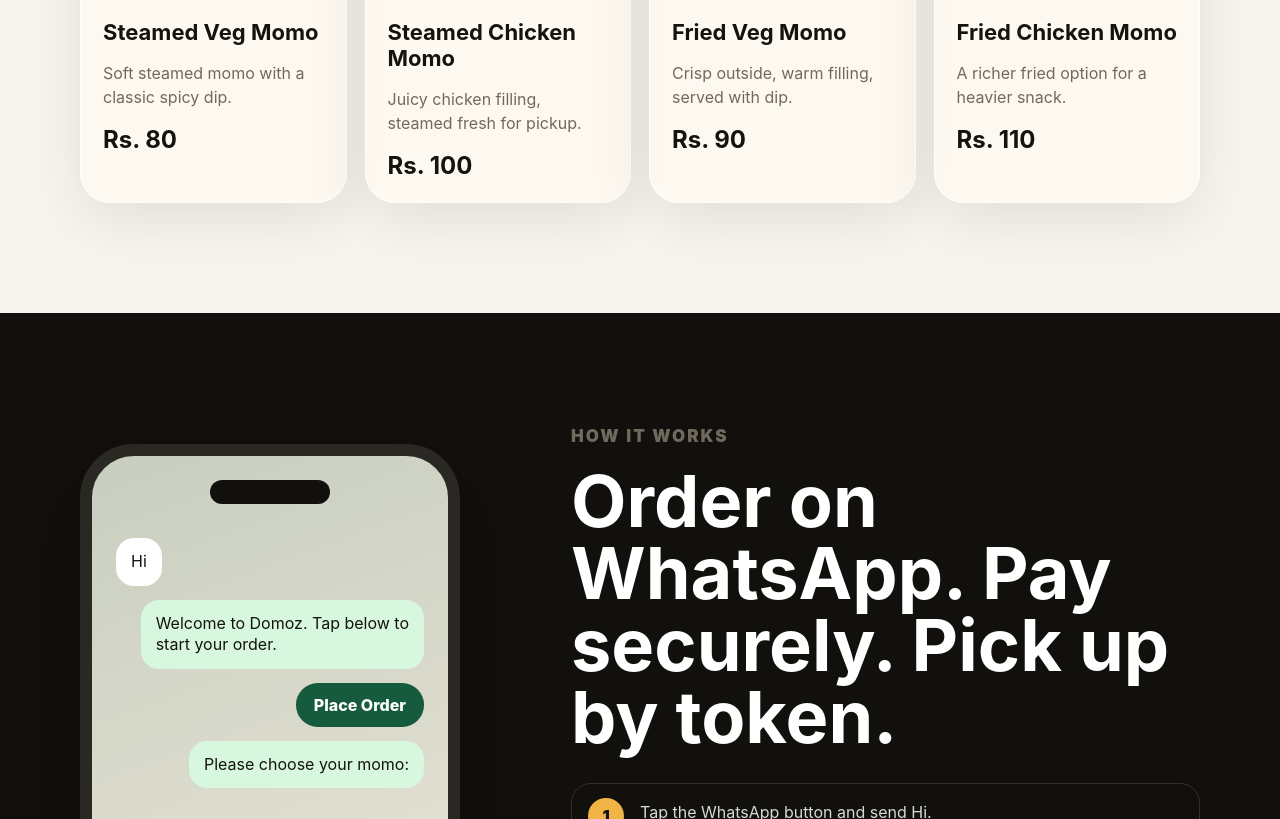
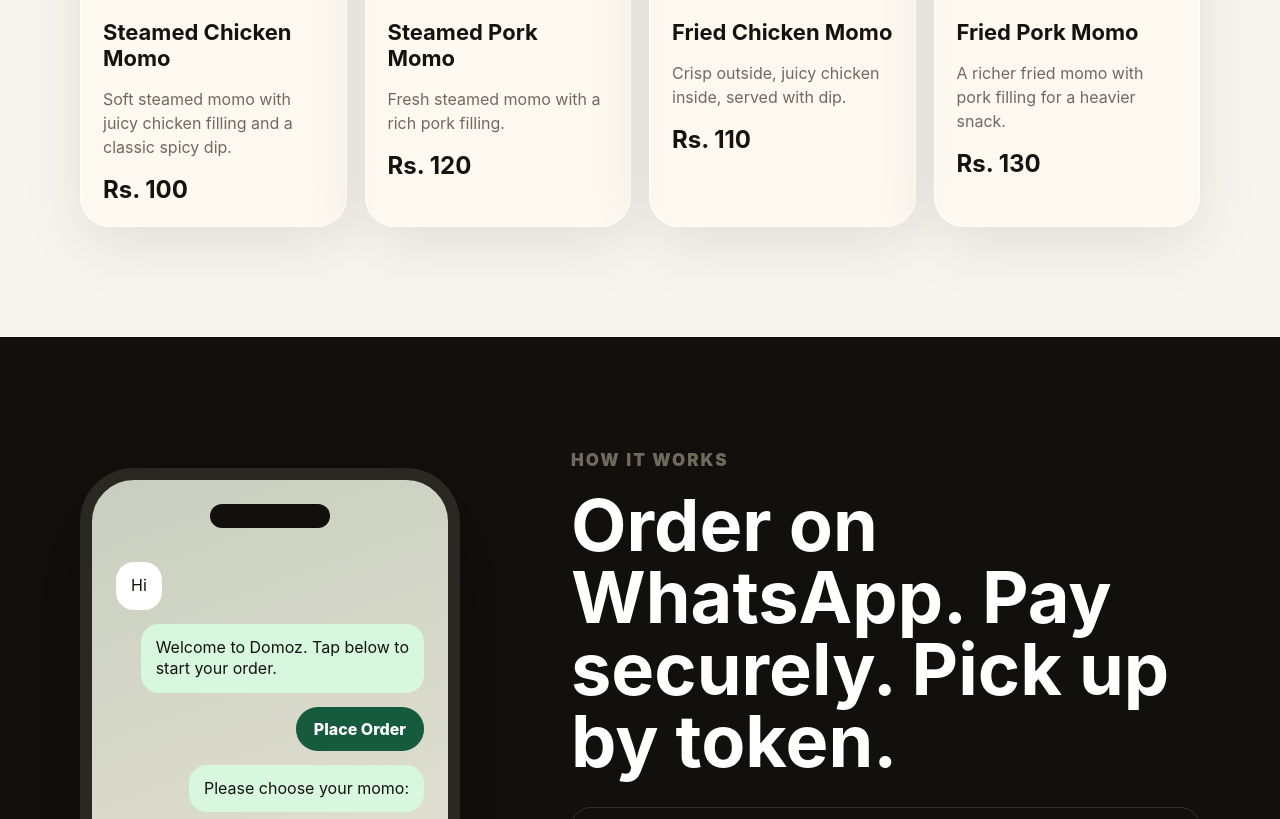
Before and after one commit to syberPawn/My-Momo-Stall, a plain HTML site: page index.html in a window 1280 px wide. Shown: the part 1440-2259 px from the top of the page. Drawn offline with Linux system fonts and the light colour scheme.

Commit message:
Menu changes

```diff
--- a/index.html
+++ b/index.html
@@ -89,9 +89,9 @@
               alt="White plate with momo and sauce"
             />
             <div>
-              <h3>Steamed Veg Momo</h3>
-              <p>Soft steamed momo with a classic spicy dip.</p>
-              <strong>Rs. 80</strong>
+              <h3>Steamed Chicken Momo</h3>
+              <p>Soft steamed momo with juicy chicken filling and a classic spicy dip.</p>
+              <strong>Rs. 100</strong>
             </div>
           </article>
           <article class="menu-card reveal">
@@ -100,9 +100,9 @@
               alt="Momo platter with sauces"
             />
             <div>
-              <h3>Steamed Chicken Momo</h3>
-              <p>Juicy chicken filling, steamed fresh for pickup.</p>
-              <strong>Rs. 100</strong>
+              <h3>Steamed Pork Momo</h3>
+              <p>Fresh steamed momo with a rich pork filling.</p>
+              <strong>Rs. 120</strong>
             </div>
           </article>
           <article class="menu-card reveal">
@@ -111,9 +111,9 @@
               alt="Momo served on a white plate"
             />
             <div>
-              <h3>Fried Veg Momo</h3>
-              <p>Crisp outside, warm filling, served with dip.</p>
-              <strong>Rs. 90</strong>
+              <h3>Fried Chicken Momo</h3>
+              <p>Crisp outside, juicy chicken inside, served with dip.</p>
+              <strong>Rs. 110</strong>
             </div>
           </article>
           <article class="menu-card reveal">
@@ -122,9 +122,9 @@
               alt="Close-up of plated momo"
             />
             <div>
-              <h3>Fried Chicken Momo</h3>
-              <p>A richer fried option for a heavier snack.</p>
-              <strong>Rs. 110</strong>
+              <h3>Fried Pork Momo</h3>
+              <p>A richer fried momo with pork filling for a heavier snack.</p>
+              <strong>Rs. 130</strong>
             </div>
           </article>
         </div>
```
